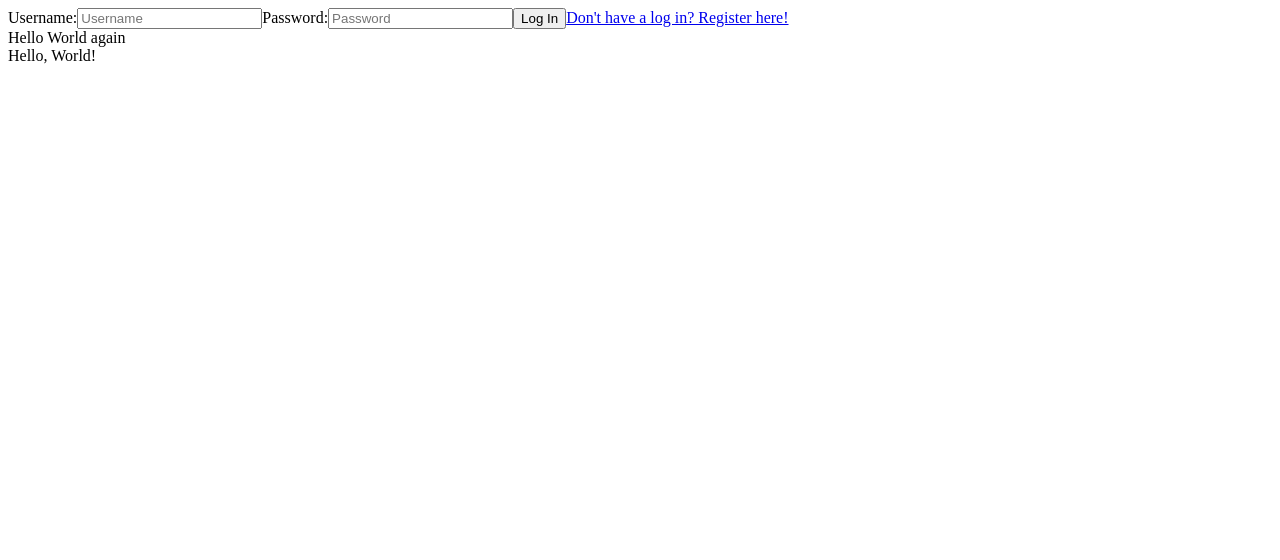
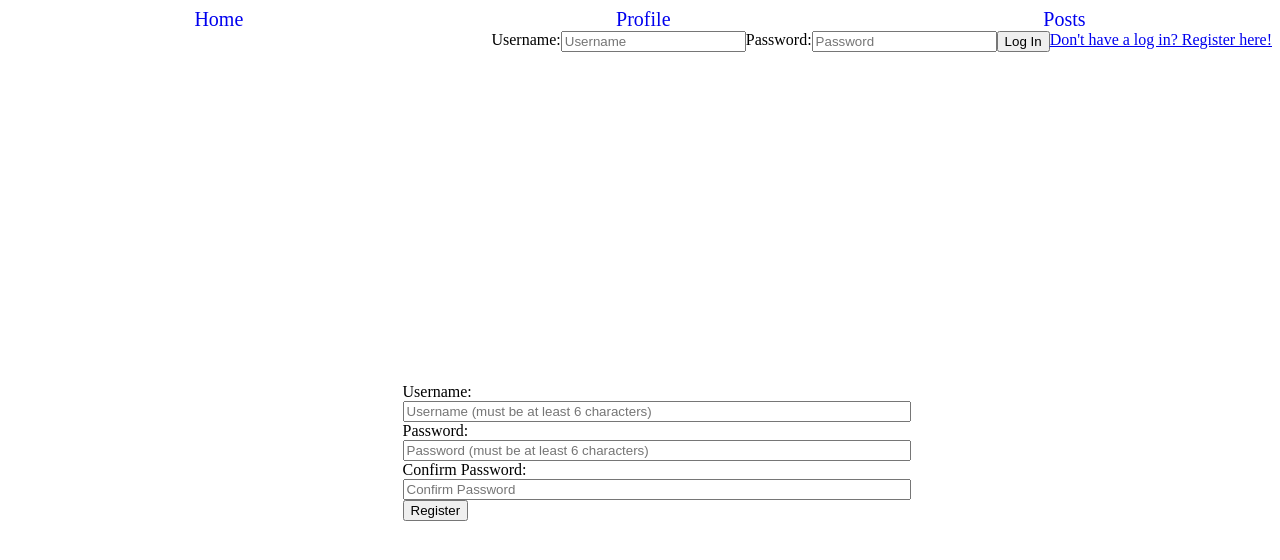
Before and after one commit to ksglasper/strangersThings, a React (Create React App) app: page /register in a window 1280 px wide. Shown: the top 560 px of the page. Built offline with nearby package versions, Linux system fonts and the light colour scheme; no server answers.

Commit message:
LogIn component, Register component functional, some CSS added, properly storing user and token

```diff
--- a/public/style.css
+++ b/public/style.css
@@ -2,3 +2,41 @@
     border: 2px solid black;
     margin-bottom: 5px;
 }
+
+#userRegistration{
+    display: block;
+    /* border: 2px solid black; */
+}
+
+#registerForm{
+    display: flex;
+    justify-content: center;
+    align-items: center;
+    height: 800px;
+    /* border: 2px solid black; */
+
+}
+#userInput{
+    display: flex;
+    justify-content: right;
+}
+#navBar{
+    /* border: 2px solid black; */
+    font-size: 20px;
+    display: flex;
+    justify-content: space-around;
+
+}
+.navBar{
+    text-decoration: none;
+
+}
+#inputForm{
+    width: 475px;
+    /* border: 2px solid black; */
+
+}
+.inputBox{
+    /* border: 2px solid black; */
+    width: 500px;
+}
--- a/src/api/index.js
+++ b/src/api/index.js
@@ -1,5 +1,7 @@
 const BASE_URL = "https://strangers-things.herokuapp.com/api/";
 const cohortName = "2206-FTB-ET-WEB-FT/";
+
+
 
 export const fectchAllPosts = async () => {
   try {
@@ -17,7 +19,8 @@ export const fectchAllPosts = async () => {
 
 
 export const registerPerson = async (event) => {
-    fetch(`${BASE_URL + cohortName}/users/register/`, {
+try {
+  const response = await fetch(`${BASE_URL + cohortName}/users/register/`, {
   method: "POST",
   headers: {
     'Content-Type': 'application/json'
@@ -27,14 +30,17 @@ export const registerPerson = async (event) => {
       username: `${event.target.username.value}`,
       password: `${event.target.password.value}`
     }
-  })
-}).then(response => response.json())
-  .then(result => {
-    console.log(result);
-  })
-  .catch(console.error);
+  })})
 
+  const result = await response.json();
+  console.log(result);
+   return result.data.token
+
+} catch (error) {
+  console.error(error)
 }
+}
+
 
 export const logInPerson = async (event) =>{
     fetch(`${BASE_URL + cohortName}/users/login/`, {
@@ -50,7 +56,8 @@ export const logInPerson = async (event) =>{
   })
 }).then(response => response.json())
   .then(result => {
-    console.log(result);
+    console.log(result)
+
   })
   .catch(console.error);
 
--- /dev/null
+++ b/src/auth/index.js
@@ -0,0 +1,19 @@
+
+export function storeCurrentUser(user) {
+    localStorage.setItem('currentUser', user);
+  }
+  export function storeUserToken(token) {
+    localStorage.setItem('token', token);
+  }
+
+  export function getCurrentUser() {
+    const user = localStorage.getItem('currentUser');
+    // console.log(user, 'JSON')
+    return user;
+  }
+
+  export function clearCurrentUserAndToken() {
+    localStorage.removeItem('currentUser');
+    localStorage.removeItem('token');
+
+  }
--- a/src/components/App.js
+++ b/src/components/App.js
@@ -8,12 +8,15 @@ import {
   Switch,
 } from "react-router-dom";
 import { fectchAllPosts } from "../api";
-import { Posts, Header, Register } from "./";
+import { Posts, Header, Register, LogIn} from "./";
+import { getCurrentUser} from "../auth";
+
+
 
 const App = () => {
   const [allPosts, setAllPosts] = useState([]);
-  const [currentUser, setCurrentUser] = useState("");
-  const [isLoggingIn, setIsLoggingIn] = useState(false);
+  const [currentUser, setCurrentUser] = useState(getCurrentUser());
+  const [userToken, setUserToken] = useState("");
   useEffect(() => {
     fectchAllPosts()
       .then((posts) => {
@@ -28,23 +31,17 @@ const App = () => {
   return (
     <>
       <Router>
-        <Header
-          setCurrentUser={setCurrentUser}
-          currentUser={currentUser}
-          isLoggingIn={isLoggingIn}
-          setIsLoggingIn={setIsLoggingIn}
-        />
+      <Header setCurrentUser={setCurrentUser}
+          currentUser={currentUser} setUserToken={setUserToken}/>
         <Routes>
 
+        <Route exact path={"/"} element={<Posts allPosts={allPosts} />}></Route>
 
-        <Route path={"/register"} element={<Register />}>
+        <Route path={"/register"} element={<Register setCurrentUser={setCurrentUser} setUserToken={setUserToken}/>}></Route>
 
-        </Route>
+
+
         </Routes>
-
-        <div>Hello, World!</div>
-        <Posts allPosts={allPosts} />
-
       </Router>
     </>
   );
--- a/src/components/Header.js
+++ b/src/components/Header.js
@@ -1,41 +1,36 @@
 import React from "react";
-import { registerPerson, logInPerson } from "../api";
+import { clearCurrentUserAndToken } from "../auth";
 import { NavLink } from "react-router-dom";
+import LogIn from "./LogIn";
 
 
+const Header = ({
+  currentUser,
+  setCurrentUser,
+  isLoggingIn,
+  setIsLoggingIn,
+}) => {
+  return (
+    <>
+    <div id="navBar">
+      <NavLink className={'navBar'} to={"/"}>Home</NavLink>
+      <NavLink className={'navBar'} to={"/Profile"}>Profile</NavLink>
+      <NavLink className={'navBar'} to={"/Posts"}>Posts</NavLink>
+      {currentUser ? <NavLink className={'navBar'} to={"/"} onClick={()=>{
+        clearCurrentUserAndToken()
+        setCurrentUser('')
+        setUserToken('')
+      }}>Logout</NavLink> : <></>}
+      </div>
+      {currentUser ? <></> : <LogIn
+        currentUser={currentUser}
+        setCurrentUser={setCurrentUser}
+        isLoggingIn={isLoggingIn}
+        setIsLoggingIn={setIsLoggingIn}
+      /> }
 
 
-const Header = ({ currentUser, setCurrentUser, isLoggingIn, setIsLoggingIn }) => {
-  // const handleLogIn = async (event) => {
-  //   console.log(event.target.username.value)
-  // }
-  console.log(isLoggingIn, 'before click')
-
-
-  return (
-    <form
-      id="userInput"
-      onSubmit={async (event) => {
-        event.preventDefault();
-        console.log(event.target.username.value);
-        console.log(event.target.password.value);
-        // console.log(isLoggingIn, 'after a click')
-        isLoggingIn ? logInPerson(event) : registerPerson(event)
-
-
-      }}
-    >
-      <label htmlFor="username">Username:</label>
-      <input type="text" name="username" placeholder="Username" />
-      <label htmlFor="password">Password:</label>
-      <input type="text" name="password" placeholder="Password" />
-      <button name="logIn" onClick={() => setIsLoggingIn(true)}>
-        Log In
-      </button>
-      <NavLink to={'/register'} >Don't have a log in? Register here!</NavLink>
-      {/* {currentUser ? <></> : <button name="register" >Register</button>} */}
-      {currentUser ? <button onClick={handleLogOut()}>Log Out</button> : <></>}
-    </form>
+    </>
   );
 };
 
--- /dev/null
+++ b/src/components/LogIn.js
@@ -0,0 +1,36 @@
+import React from "react";
+import { NavLink } from "react-router-dom";
+
+
+
+const LogIn = ({ currentUser, setCurrentUser, isLoggingIn, setIsLoggingIn }) =>{
+    return(
+        <>
+        <form
+          id="userInput"
+          onSubmit={async (event) => {
+            event.preventDefault();
+            console.log(event.target.username.value);
+            console.log(event.target.password.value);
+
+
+
+          }}
+        >
+          <label htmlFor="username">Username:</label>
+          <input type="text" name="username" placeholder="Username" />
+          <label htmlFor="password">Password:</label>
+          <input type="text" name="password" placeholder="Password" />
+          <button name="logIn" onClick={() => setIsLoggingIn(true)}>
+            Log In
+          </button>
+          <NavLink to={'/register'} >Don't have a log in? Register here!</NavLink>
+
+        </form>
+        {currentUser ? <button onClick={handleLogOut()}>Log Out</button> : <></>}
+
+        </>
+    )
+}
+
+export default LogIn
--- a/src/components/Posts.js
+++ b/src/components/Posts.js
@@ -12,7 +12,6 @@ const Posts = ({allPosts}) => {
 
                 <div key={`${idx}-${post.author._id}`} className="post">
                   <h3>{post.title}</h3>
-                  <p>Hellooooooo</p>
                   <p>{post.description}</p>
                 </div>
 
--- a/src/components/Register.js
+++ b/src/components/Register.js
@@ -1,14 +1,60 @@
 import React from "react";
-import { registerPerson, logInPerson } from "../api";
+import { registerPerson} from "../api";
+import { storeCurrentUser, storeUserToken} from "../auth";
+
+import { Redirect } from "react-router-dom";
 
 
-const Register = () =>{
-    return(
-        <>Hello World again</>
-    )
-}
+const Register = ({setCurrentUser, setUserToken}) => {
+  return (
+    <div id="registerForm">
+      <form
+        id="userRegistration"
+        onSubmit={async (event) => {
+          event.preventDefault();
+            if(event.target.password.value === event.target.passwordConfirmation.value && event.target.password.value.length >= 6 && event.target.username.value.length >= 6){
+                const userToken = await registerPerson(event)
+                // console.log(userToken)
+                setCurrentUser(event.target.username.value)
+                setUserToken(userToken)
+                storeCurrentUser(event.target.username.value)
+                storeUserToken(userToken)
 
 
+            }else(
+                alert('Password did not match or reach the minimum length')
+            )
 
 
+          console.log(event.target.username.value);
+          console.log(event.target.password.value.length);
+        }}
+      >
+        <div id="inputForm">
+        <div>
+          <label htmlFor="username">Username:</label>
+          <input className="inputBox" type="text" name="username" placeholder="Username (must be at least 6 characters)" />
+        </div>
+        <div>
+          <label htmlFor="password">Password:</label>
+          <input className="inputBox" type="text" name="password" placeholder="Password (must be at least 6 characters)" />
+        </div>
+        <div>
+          <label htmlFor="passwordConfirmation">Confirm Password:</label>
+          <input
+            className="inputBox"
+            type="text"
+            name="passwordConfirmation"
+            placeholder="Confirm Password"
+          />
+        </div>
+        <button name="Register" type="submit">
+          Register
+        </button>
+        </div>
+      </form>
+    </div>
+  );
+};
+
 export default Register;
--- a/src/components/index.js
+++ b/src/components/index.js
@@ -2,3 +2,4 @@ export {default as App} from './App'
 export {default as Posts} from './Posts'
 export {default as Header} from './Header'
 export {default as Register} from './Register'
+export {default as LogIn} from './LogIn'
```
